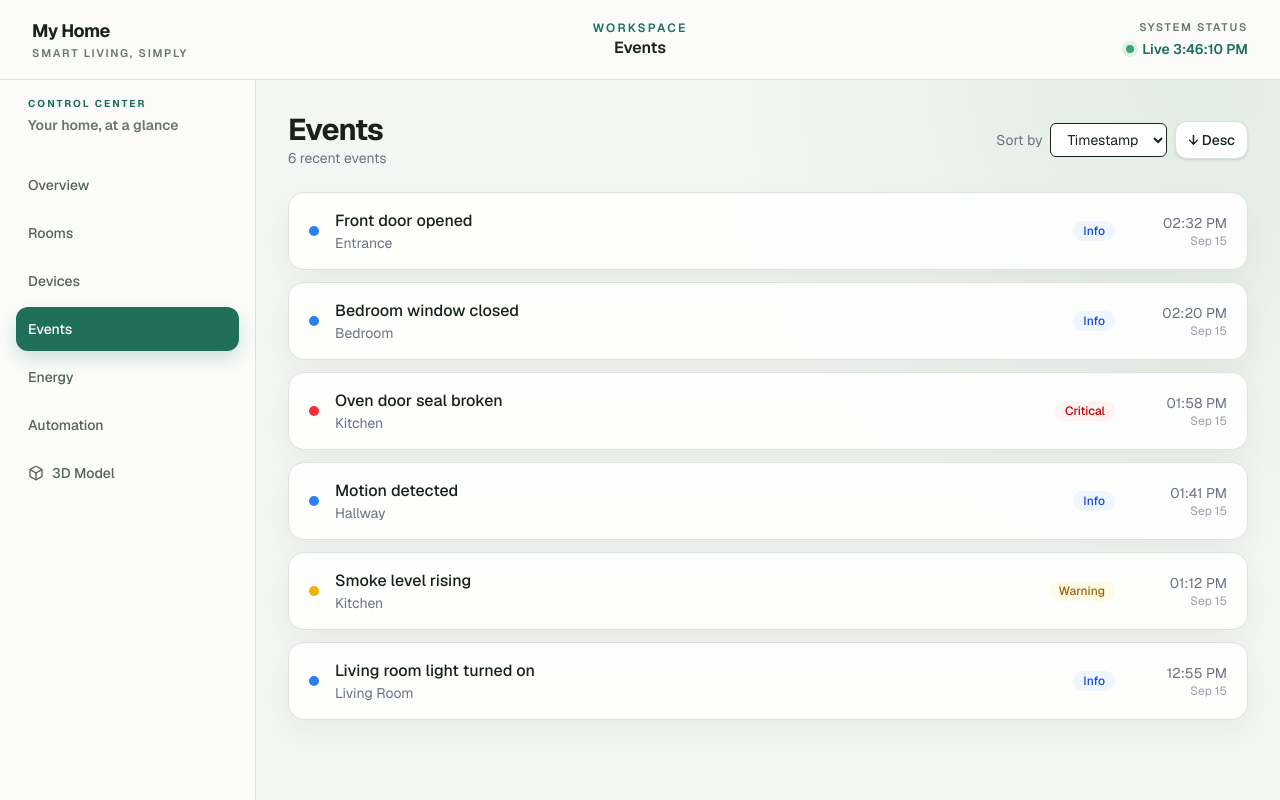
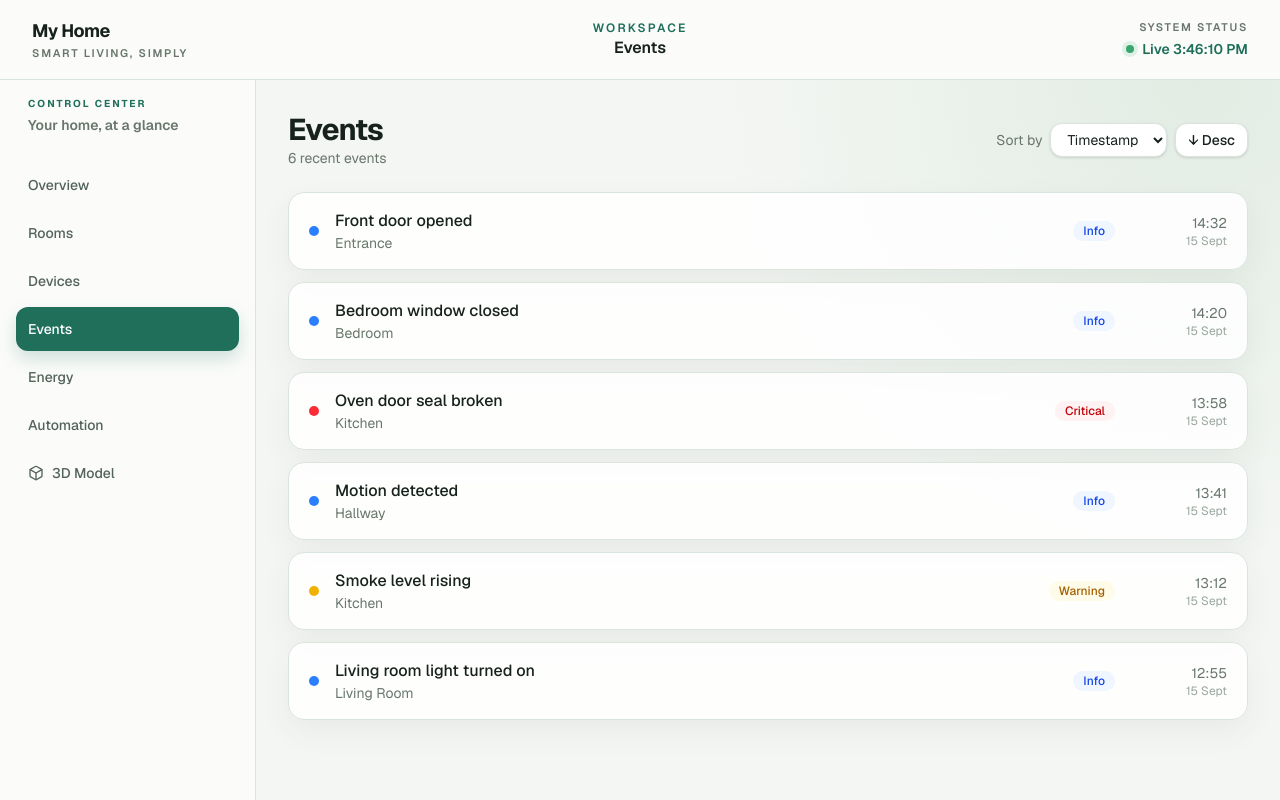
Before and after one commit to Aks-l/IDIG4110-group1, a Next.js app in the folder frontend/my-app/: page /dashboard/events in a window 1280 px wide. Built offline with nearby package versions, Linux system fonts and the light colour scheme; no server answers.

Commit message:
feat: moved formatDate and formatTime to their own file for reusability- Improved handling of missing fields on events page and made devices list scrollable above  certain length in rooms page

```diff
--- a/frontend/my-app/src/app/dashboard/events/page.tsx
+++ b/frontend/my-app/src/app/dashboard/events/page.tsx
@@ -3,6 +3,7 @@
 import { useEffect, useMemo, useState } from 'react';
 import { loadEvents } from '@/lib/api/events.data';
 import type { Event, Severity } from '@/lib/api/types';
+import { formatDate, formatTime } from '@/lib/format';
 
 type SortKey = 'timestamp' | 'location' | 'severity';
 
@@ -12,6 +13,12 @@ const severityStyles: Record<Severity, { dot: string; badge: string; label: stri
   critical: { dot: 'bg-red-500',    badge: 'bg-red-50 text-red-700',       label: 'Critical' },
 };
 
+// Fallback used when the backend returns a severity value we don't recognise.
+const severityFallback = {
+  dot: 'bg-gray-400',
+  badge: 'bg-gray-100 text-gray-600',
+  label: 'Unknown',
+};
 
 const severityRank: Record<Severity, number> = {
   critical: 0,
@@ -19,24 +26,19 @@ const severityRank: Record<Severity, number> = {
   info: 2,
 };
 
-function formatTime(iso: string) {
-  return new Date(iso).toLocaleTimeString([], { hour: '2-digit', minute: '2-digit' });
-}
-
-function formatDate(iso: string) {
-  return new Date(iso).toLocaleDateString([], { day: '2-digit', month: 'short' });
-}
 
 export default function EventsPage() {
   const [sortBy, setSortBy] = useState<SortKey>('timestamp');
   const [ascending, setAscending] = useState(false);
   const [events, setEvents] = useState<Event[]>([]);
   const [error, setError] = useState<string | null>(null);
+  const [loading, setLoading] = useState(true);
 
   useEffect(() => {
     loadEvents()
       .then(setEvents)
-      .catch(() => setError('Unable to load events'));
+      .catch(() => setError('Unable to load events'))
+      .finally(() => setLoading(false));
   }, []);
 
   const sorted = useMemo(() => {
@@ -48,16 +50,21 @@ export default function EventsPage() {
         return (new Date(a.timestamp).getTime() - new Date(b.timestamp).getTime()) * dir;
       }
       if (sortBy === 'location') {
-        return a.location.localeCompare(b.location) * dir;
+        return (a.location ?? '').localeCompare(b.location ?? '') * dir;
       }
-      // severity
-      return (severityRank[a.severity] - severityRank[b.severity]) * dir;
+      return ((severityRank[a.severity] ?? 99) - (severityRank[b.severity] ?? 99)) * dir;
     });
 
     return copy;
   }, [events, sortBy, ascending]);
 
-  if (error) return <p className="text-red-600">{error}</p>;
+  if (loading) {
+    return <div className="panel p-6 text-sm text-[#68766d]">Loading events…</div>;
+  }
+
+  if (error) {
+    return <p className="text-red-600">{error}</p>;
+  }
 
   return (
     <div className="mx-auto max-w-5xl space-y-6">
@@ -65,15 +72,17 @@ export default function EventsPage() {
       <div className="flex items-center justify-between">
         <div>
           <h1 className="page-heading text-3xl font-bold text-[#17221d]">Events</h1>
-          <p className="text-sm text-gray-500">{events.length} recent events</p>
+          <p className="text-sm text-[#68766d]">
+            {events.length} recent {events.length === 1 ? 'event' : 'events'}
+          </p>
         </div>
 
         <div className="flex items-center gap-2">
-          <label className="text-sm text-gray-500">Sort by</label>
+          <label className="text-sm text-[#68766d]">Sort by</label>
           <select
             value={sortBy}
             onChange={(e) => setSortBy(e.target.value as SortKey)}
-            className="rounded-md border bg-white px-3 py-1.5 text-sm"
+            className="rounded-xl border border-[#dbe4dc] bg-white px-3 py-1.5 text-sm text-[#17221d] shadow-sm"
           >
             <option value="timestamp">Timestamp</option>
             <option value="location">Location</option>
@@ -82,17 +91,25 @@ export default function EventsPage() {
 
           <button
             onClick={() => setAscending((v) => !v)}
-            className="rounded-xl border border-[#dbe4dc] bg-white px-3 py-2 text-sm font-medium shadow-sm hover:bg-[#f1f5f1]"
+            className="rounded-xl border border-[#dbe4dc] bg-white px-3 py-1.5 text-sm font-medium text-[#17221d] shadow-sm hover:bg-[#f1f5f1]"
           >
             {ascending ? '↑ Asc' : '↓ Desc'}
           </button>
         </div>
       </div>
 
-      {/* Event cards */}
+      {/* Empty state */}
+      {events.length === 0 ? (
+        <div className="panel flex flex-col items-center gap-2 px-6 py-16 text-center">
+          <p className="text-sm font-semibold text-[#17221d]">No events yet</p>
+          <p className="max-w-md text-sm text-[#68766d]">
+            No events could be found.
+          </p>
+        </div>
+      ) : (
         <ul className="flex flex-col gap-3">
           {sorted.map((e) => {
-          const style = severityStyles[e.severity];
+            const style = severityStyles[e.severity] ?? severityFallback;
             return (
               <li
                 key={e.id}
@@ -101,22 +118,27 @@ export default function EventsPage() {
                 <span className={`h-2.5 w-2.5 shrink-0 rounded-full ${style.dot}`} />
 
                 <div className="flex flex-1 flex-col">
-                <span className="font-medium">{e.title}</span>
-                <span className="text-sm text-gray-500">{e.location}</span>
+                  <span className="font-medium text-[#17221d]">{e.title}</span>
+                  {e.location && (
+                    <span className="text-sm text-[#68766d]">{e.location}</span>
+                  )}
                 </div>
 
-              <span className={`rounded-full px-2.5 py-0.5 text-xs font-medium ${style.badge}`}>
+                <span
+                  className={`rounded-full px-2.5 py-0.5 text-xs font-medium ${style.badge}`}
+                >
                   {style.label}
                 </span>
 
-              <div className="w-24 text-right text-sm text-gray-500">
+                <div className="w-24 text-right text-sm text-[#68766d]">
                   <div>{formatTime(e.timestamp)}</div>
-                <div className="text-xs text-gray-400">{formatDate(e.timestamp)}</div>
+                  <div className="text-xs text-[#9aa89f]">{formatDate(e.timestamp)}</div>
                 </div>
               </li>
             );
           })}
         </ul>
+      )}
     </div>
   );
 }
--- a/frontend/my-app/src/app/dashboard/rooms/page.tsx
+++ b/frontend/my-app/src/app/dashboard/rooms/page.tsx
@@ -4,16 +4,9 @@ import { useEffect, useState } from 'react';
 import { RoomView, SubNav } from '@/components/SubNav';
 import { InfoBox } from '@/components/InfoBox';
 import { loadRoom, loadRooms } from '@/lib/api/rooms.data';
+import { formatTime } from '@/lib/format';
 import type { RoomData } from '@/lib/api/types';
 
-// --- Helper ---
-
-function formatTime(iso: string) {
-  return new Date(iso).toLocaleTimeString('en-GB', {
-    hour: '2-digit',
-    minute: '2-digit',
-  });
-}
 
 // --- Page ---
 
@@ -49,11 +42,11 @@ export default function RoomsPage() {
   if (!data) return <p>Loading room data...</p>;
 
   const deviceList = (
-    <section className="panel p-4">
+    <section className="panel flex max-h-[420px] flex-col p-4">
       <h2 className="mb-3 text-sm font-medium uppercase tracking-wide text-gray-500">
         Devices
       </h2>
-      <ul className="space-y-2">
+      <ul className="flex-1 space-y-2 overflow-y-auto pr-1">
         {data.devices.map((d) => (
           <li
             key={d.id}
@@ -77,11 +70,11 @@ export default function RoomsPage() {
   );
 
   const activityList = (
-    <section className="panel p-4">
+    <section className="panel flex max-h-[420px] flex-col p-4">
       <h2 className="mb-3 text-sm font-medium uppercase tracking-wide text-gray-500">
         Recent Activity
       </h2>
-      <ul className="space-y-2">
+      <ul className="flex-1 space-y-2 overflow-y-auto pr-1">
         {data.activity.map((a) => (
           <li
             key={a.id}
--- a/frontend/my-app/src/lib/api/mock-data.ts
+++ b/frontend/my-app/src/lib/api/mock-data.ts
@@ -36,7 +36,10 @@ export const mockRooms: Record<string, RoomData> = {
       { id: '1', name: 'Oven', type: 'Appliance', on: true },
       { id: '2', name: 'Fridge', type: 'Appliance', on: true },
       { id: '3', name: 'Toaster', type: 'Appliance', on: false },
-      { id: '4', name: 'Smoke Sensor', type: 'Sensor', on: true },
+      { id: '5', name: 'Ceiling Light', type: 'Light', on: true },
+      { id: '6', name: 'Airfryer', type: 'Appliance', on: true },
+      { id: '7', name: 'Microwave', type: 'Appliance', on: true },
+      { id: '8', name: 'Door Sensor', type: 'Sensor', on: true },
     ],
     activity: [
       { id: '1', timestamp: '2026-09-15T14:40:00', description: 'Oven turned on' },
--- a/frontend/my-app/src/lib/api/types.ts
+++ b/frontend/my-app/src/lib/api/types.ts
@@ -114,6 +114,6 @@ export type Event = {
   id: string;
   timestamp: string;
   title: string;
-  location: string;
+  location?: string;
   severity: Severity;
 };
--- /dev/null
+++ b/frontend/my-app/src/lib/format.ts
@@ -0,0 +1,23 @@
+
+/**
+ * Format an ISO timestamp as HH:MM in UTC.
+ * Pinned to en-GB + UTC so server and client render identical strings.
+ */
+export function formatTime(iso: string): string {
+  return new Date(iso).toLocaleTimeString('en-GB', {
+    hour: '2-digit',
+    minute: '2-digit',
+    timeZone: 'UTC',
+  });
+}
+
+/**
+ * Format an ISO timestamp as "DD Mon" in UTC.
+ */
+export function formatDate(iso: string): string {
+  return new Date(iso).toLocaleDateString('en-GB', {
+    day: '2-digit',
+    month: 'short',
+    timeZone: 'UTC',
+  });
+}
```
Lines whose indentation alone changed are shown as unchanged.
